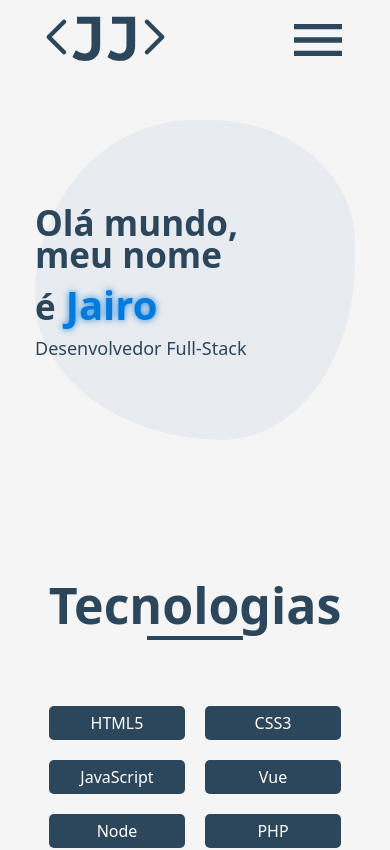
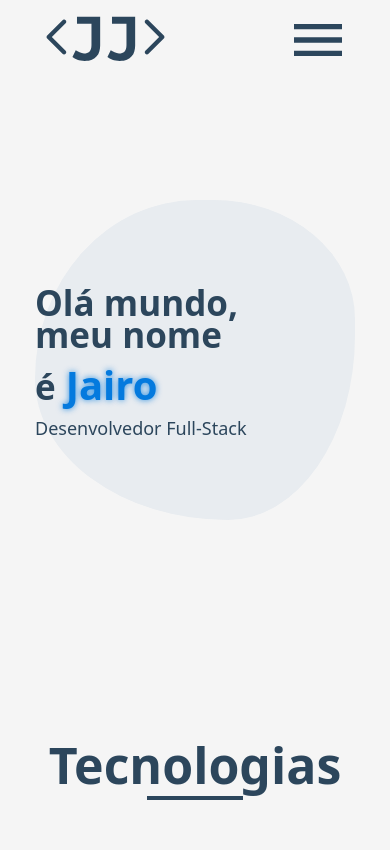
Before and after one commit to jairojrdv/portifolio, a Vue app: page / in a window 390 px wide. Shown: the top 850 px of the page. Built offline with nearby package versions, Linux system fonts and the light colour scheme; a web font is replaced by a local one.

Commit message:
Corrigindoa tela inicial mobile

```diff
--- a/src/components/HelloWorld.vue
+++ b/src/components/HelloWorld.vue
@@ -159,7 +159,7 @@ const count = ref(0);
     position: relative;
     transition: all 1s ease-in-out;
     width: 20rem;
-    margin: 120px 120px;
+    margin: 200px;
   }
   @keyframes soft {
     0% {
```
